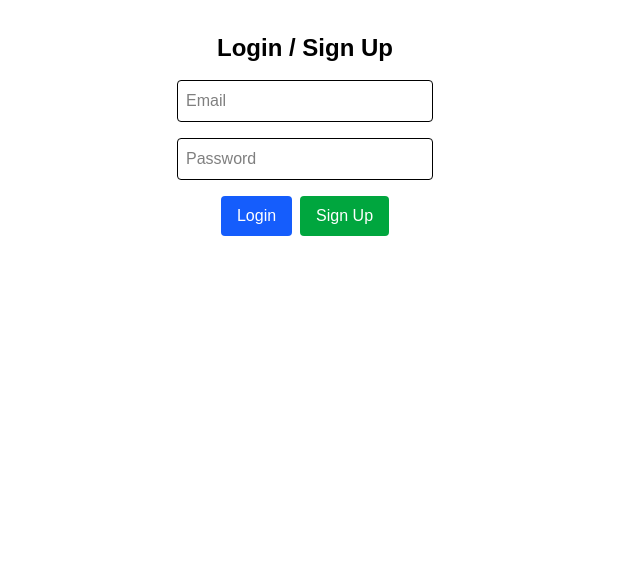
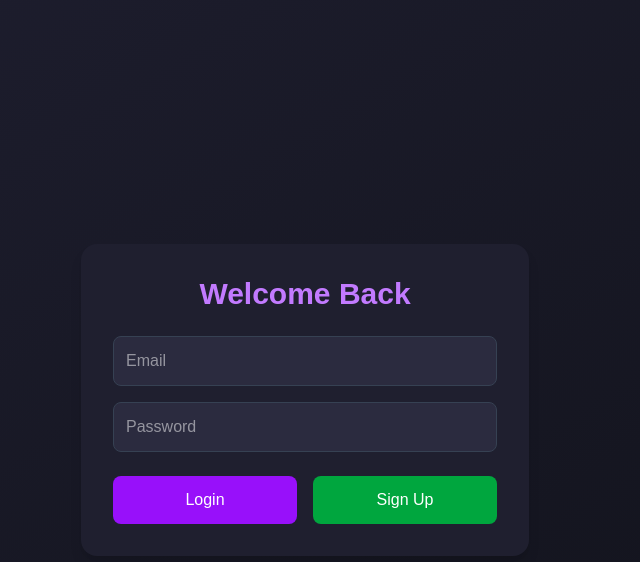
Before and after one commit to Sahilpatil135/Intelligent-Query-Retrieval-System, a Next.js app in the folder client/: page /login in a window 1280 px wide. Shown: the top 562 px of the page, without its empty margins (335-975 px from the left). Built offline with nearby package versions, Linux system fonts and the light colour scheme; no server answers.

Commit message:
Uploaded User Documents List added

```diff
--- a/client/src/app/login/page.tsx
+++ b/client/src/app/login/page.tsx
@@ -24,20 +24,60 @@ export default function AuthPage() {
     };
 
     return (
-        <div className="flex flex-col items-center gap-4 p-8">
-            <h1 className="text-2xl font-bold">Login / Sign Up</h1>
-            <input type="email" placeholder="Email" className="border p-2 rounded w-64" value={email} onChange={(e) => setEmail(e.target.value)} />
-            <input type="password" placeholder="Password" className="border p-2 rounded w-64" value={password} onChange={(e) => setPassword(e.target.value)} />
-            <div className="flex gap-2">
-                <button onClick={handleLogin} className="bg-blue-600 text-white px-4 py-2 rounded">
-                    Login
-                </button>
-                <button onClick={handleSignup} className="bg-green-600 text-white px-4 py-2 rounded">
-                    Sign Up
-                </button>
+        // <div className="flex flex-col items-center gap-4 p-8">
+        //     <h1 className="text-2xl font-bold">Login / Sign Up</h1>
+        //     <input type="email" placeholder="Email" className="border p-2 rounded w-64" value={email} onChange={(e) => setEmail(e.target.value)} />
+        //     <input type="password" placeholder="Password" className="border p-2 rounded w-64" value={password} onChange={(e) => setPassword(e.target.value)} />
+        //     <div className="flex gap-2">
+        //         <button onClick={handleLogin} className="bg-blue-600 text-white px-4 py-2 rounded">
+        //             Login
+        //         </button>
+        //         <button onClick={handleSignup} className="bg-green-600 text-white px-4 py-2 rounded">
+        //             Sign Up
+        //         </button>
+        //     </div>
+
+        //     <p className="text-sm text-gray-600">{message}</p>
+        // </div>
+        <div className="min-h-screen flex items-center justify-center bg-gradient-to-br from-[#1e1e2f] to-[#11121a] p-4">
+            <div className="bg-[#1f1f2f] p-8 rounded-2xl shadow-lg w-full max-w-md">
+                <h1 className="text-3xl font-bold text-center text-purple-400 mb-6">Welcome Back</h1>
+
+                <input
+                    type="email"
+                    placeholder="Email"
+                    className="w-full mb-4 p-3 rounded-lg bg-[#2b2b3f] text-white border border-gray-700 focus:outline-none focus:ring-2 focus:ring-purple-500"
+                    value={email}
+                    onChange={(e) => setEmail(e.target.value)}
+                />
+
+                <input
+                    type="password"
+                    placeholder="Password"
+                    className="w-full mb-6 p-3 rounded-lg bg-[#2b2b3f] text-white border border-gray-700 focus:outline-none focus:ring-2 focus:ring-purple-500"
+                    value={password}
+                    onChange={(e) => setPassword(e.target.value)}
+                />
+
+                <div className="flex gap-4">
+                    <button
+                        onClick={handleLogin}
+                        className="flex-1 bg-purple-600 hover:bg-purple-700 text-white py-3 rounded-lg transition cursor-pointer"
+                    >
+                        Login
+                    </button>
+                    <button
+                        onClick={handleSignup}
+                        className="flex-1 bg-green-600 hover:bg-green-700 text-white py-3 rounded-lg transition cursor-pointer"
+                    >
+                        Sign Up
+                    </button>
+                </div>
+
+                {message && (
+                    <p className="mt-4 text-center text-sm text-gray-300">{message}</p>
+                )}
             </div>
-
-            <p className="text-sm text-gray-600">{message}</p>
         </div>
     );
 }
--- a/client/src/app/page.tsx
+++ b/client/src/app/page.tsx
@@ -19,6 +19,10 @@ export default function Home() {
   const [user, setUser] = useState<any>(null);
   const router = useRouter();
 
+  const [showDocs, setShowDocs] = useState(false);
+  // const [userDocs, setUserDocs] = useState<{ name: string; url?: string }[]>([]);
+  const [documents, setDocuments] = useState<{ name: string; url: string }[]>([]);
+
   useEffect(() => {
     // Get current user
     const getUser = async () => {
@@ -31,6 +35,42 @@ export default function Home() {
     };
     getUser();
   }, [router]);
+
+  useEffect(() => {
+    const fetchDocuments = async () => {
+      if (!user) return;
+      setLoading(true);
+      try {
+        const { data, error } = await supabase
+          .from("documents")
+          .select("metadata")
+          .eq("user_id", user.id);
+
+        if (error) throw error;
+
+        // Extract unique file names + URLs
+        const uniqueDocsMap = new Map<string, string>();
+
+        data.forEach((item: any) => {
+          const meta = item.metadata || {};
+          const fileName = meta.source;
+          const fileUrl = meta.file_url;
+          if (fileName && !uniqueDocsMap.has(fileName)) {
+            uniqueDocsMap.set(fileName, fileUrl);
+          }
+        });
+
+        const uniqueDocs = Array.from(uniqueDocsMap, ([name, url]) => ({ name, url }));
+        setDocuments(uniqueDocs);
+      } catch (err) {
+        console.error("Error fetching documents:", err);
+      } finally {
+        setLoading(false);
+      }
+    };
+
+    fetchDocuments();
+  }, [user]);
 
   const handleLogout = async () => {
     await supabase.auth.signOut();
@@ -128,6 +168,33 @@ export default function Home() {
 
   const hasHistory = previousQueries.length > 0 || answer;
 
+  // Function to fetch user's uploaded documents
+  // const fetchUserDocuments = async () => {
+  //   if (!user?.id) return;
+  //   const { data, error } = await supabase
+  //     .from("documents") // make sure your table is named 'documents'
+  //     .select("metadata->>file_name, metadata->>file_url")
+  //     .eq("user_id", user.id);
+
+  //   if (error) {
+  //     console.error("Error fetching documents:", error);
+  //   } else {
+  //     const docs = data.map((doc: any) => ({
+  //       name: doc["metadata->>file_name"] || "Unnamed file",
+  //       url: doc["metadata->>file_url"] || null,
+  //     }));
+  //     setUserDocs(docs);
+  //   }
+  // };
+
+  // // Toggle sidebar
+  // const handleToggleDocs = async () => {
+  //   if (!showDocs) {
+  //     await fetchUserDocuments();
+  //   }
+  //   setShowDocs(!showDocs);
+  // };
+
 
   return (
     <div
@@ -135,6 +202,70 @@ export default function Home() {
         }`}
     >
       {/* Header */}
+      {/* Sidebar toggle button */}
+      {/* <button
+        onClick={handleToggleDocs}
+        className="bg-blue-600 hover:bg-blue-700 px-4 py-2 rounded-lg text-white absolute top-8 left-8 cursor-pointer"
+      >
+        {showDocs ? "Hide Docs" : "My Documents"}
+      </button>
+
+      {/* Sidebar listing *
+      {showDocs && (
+        <div className="absolute top-20 left-8 bg-gray-800 rounded-xl shadow-lg p-4 w-64 max-h-96 overflow-y-auto border border-gray-700">
+          <h3 className="text-lg font-semibold mb-3">Your Documents</h3>
+          {userDocs.length === 0 ? (
+            <p className="text-gray-400 text-sm">No documents uploaded yet.</p>
+          ) : (
+            <ul className="space-y-2">
+              {userDocs.map((doc, idx) => (
+                <li
+                  key={idx}
+                  className="bg-gray-700 hover:bg-gray-600 rounded-lg p-2 text-sm text-gray-200 cursor-pointer"
+                  onClick={() => {
+                    if (doc.url) window.open(doc.url, "_blank");
+                  }}
+                >
+                  📄 {doc.name}
+                </li>
+              ))}
+            </ul>
+          )}
+        </div>
+      )} */}
+
+      {/* Sidebar Toggle Button */}
+      <button
+        onClick={() => setShowDocs((prev) => !prev)}
+        className="bg-blue-600 hover:bg-blue-700 px-4 py-2 rounded-lg text-white absolute top-8 left-8 cursor-pointer z-20"
+      >
+        {showDocs ? "Hide Docs" : "My Documents"}
+      </button>
+
+      {/* Sidebar List (toggle visible) */}
+      {showDocs && (
+        <div className="absolute top-20 left-8 bg-gray-800 rounded-xl shadow-lg p-4 w-64 max-h-96 overflow-y-auto border border-gray-700 z-10">
+          <h3 className="text-lg font-semibold mb-3">Your Documents</h3>
+          {loading ? (
+            <p className="text-gray-400 text-sm">Loading...</p>
+          ) : documents.length === 0 ? (
+            <p className="text-gray-400 text-sm">No documents uploaded yet.</p>
+          ) : (
+            <ul className="space-y-2">
+              {documents.map((doc, idx) => (
+                <li
+                  key={idx}
+                  className="bg-gray-700 hover:bg-gray-600 rounded-lg p-2 text-sm text-gray-200 cursor-pointer"
+                  onClick={() => doc.url && window.open(doc.url, "_blank")}
+                >
+                  📄 {doc.name}
+                </li>
+              ))}
+            </ul>
+          )}
+        </div>
+      )}
+
       <button
         onClick={handleLogout}
         className="bg-red-600 hover:bg-red-700 px-4 py-2 rounded-lg text-white absolute top-8 right-8 cursor-pointer"
@@ -142,7 +273,7 @@ export default function Home() {
         Logout
       </button>
       {/* <div className="w-full max-w-5xl flex justify-between items-center mb-6"> */}
-        <h1 className="text-2xl font-semibold mb-6 bg-gradient-to-r from-purple-400 to-pink-600 bg-clip-text text-transparent">Welcome, {user.email}</h1>
+      <h1 className="text-2xl font-semibold pt-1 mb-6 bg-gradient-to-r from-purple-400 to-pink-600 bg-clip-text text-transparent">Welcome, {user.email}</h1>
       {/* <button
           onClick={handleLogout}
           className="bg-red-600 hover:bg-red-700 px-4 py-2 rounded-lg text-white"
@@ -157,7 +288,7 @@ export default function Home() {
 
       {/* Upload Section */}
       <div className="w-full max-w-lg bg-gray-800 rounded-2xl shadow p-6 mb-6">
-        <h2 className="text-lg font-semibold mb-3">Upload Document</h2>
+        <h2 className="text-lg font-semibold mb-3">Upload Document <span className="text-lg font-normal pl-4">(limit 5 Mb)</span></h2>
         <div className="flex items-center justify-between">
           <input
             id="fileUpload"
```
Also changed, not shown: 2 other files (tests, documents, lock files or other folders). Lines whose indentation alone changed are shown as unchanged.
